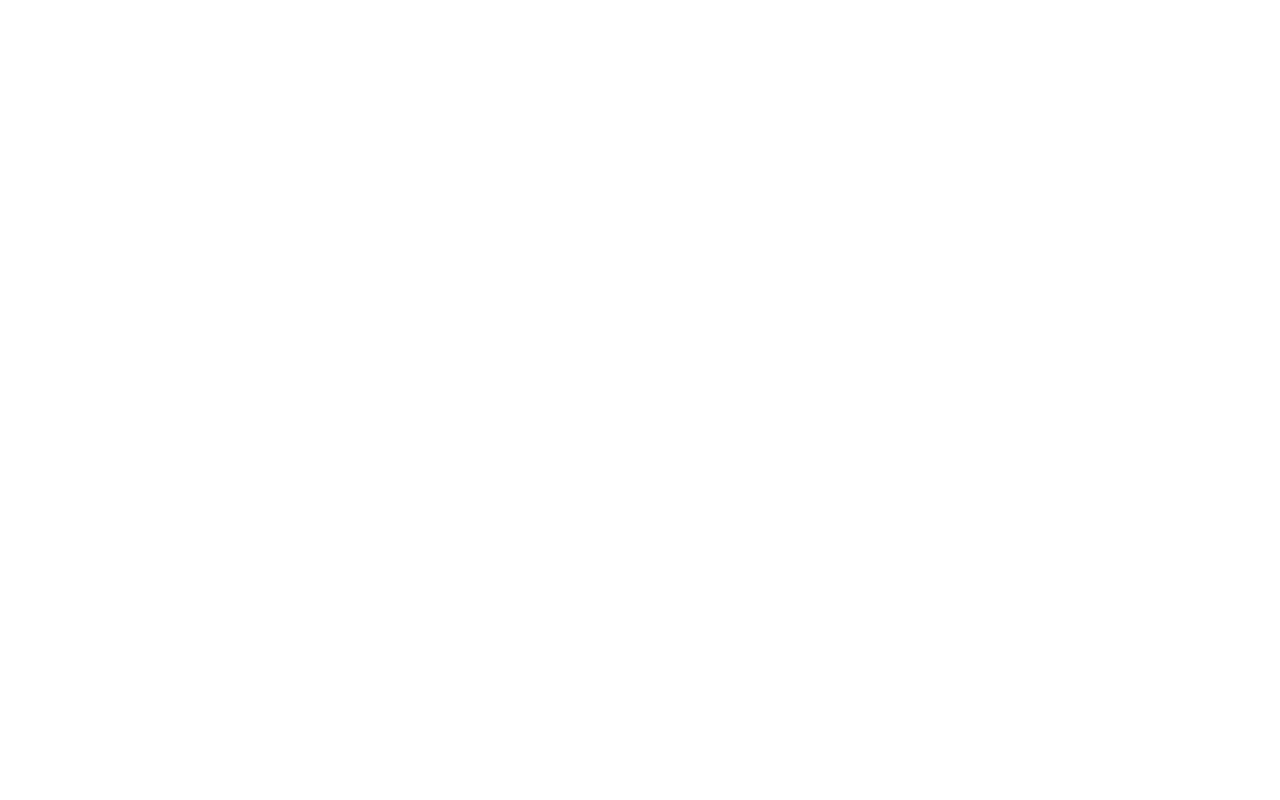
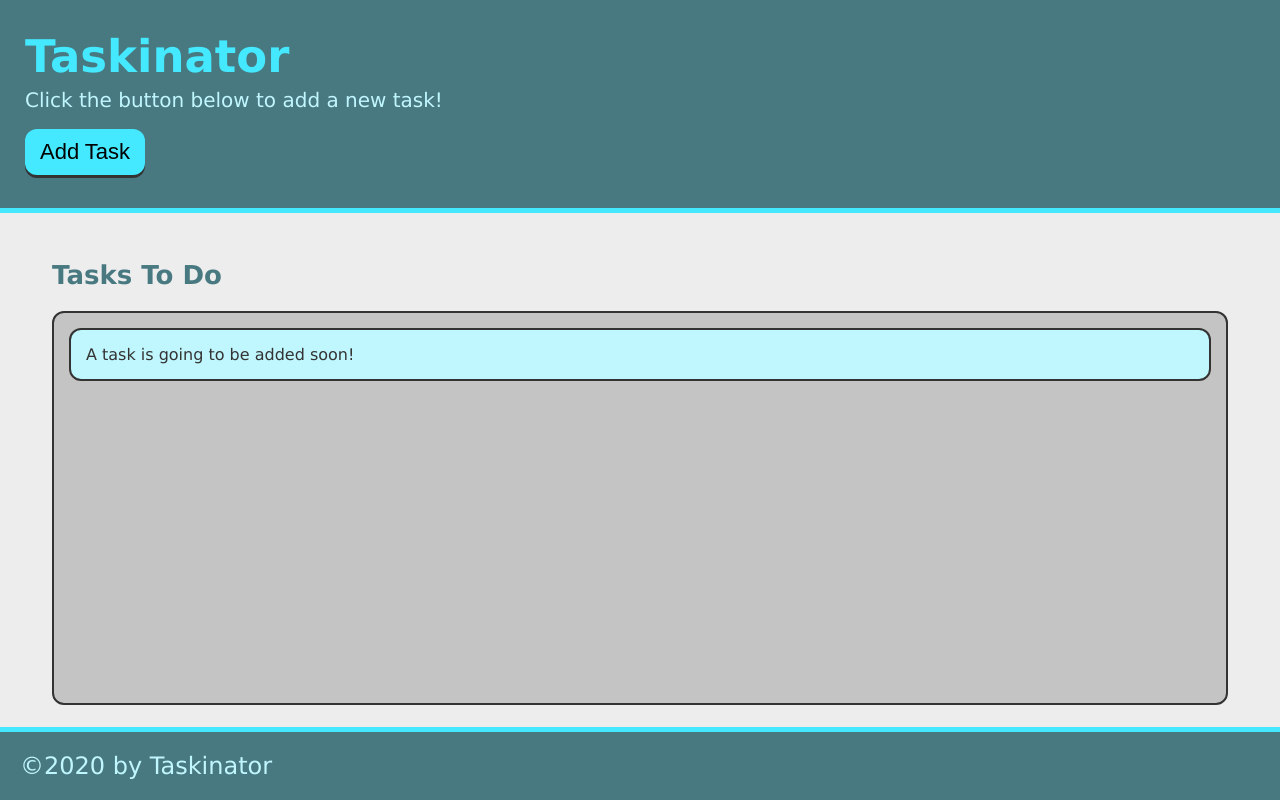
Before and after one commit to jtdprogramming/taskinator, a plain HTML site: page index.html in a window 1280 px wide. Drawn offline with Linux system fonts and the light colour scheme.

Commit message:
4.1.6 Taskinator

```diff
--- a/index.html
+++ b/index.html
@@ -4,8 +4,27 @@
   <meta charset="UTF-8">
   <meta http-equiv="X-UA-Compatible" content="IE=edge">
   <meta name="viewport" content="width=device-width, initial-scale=1.0">
-  <title>Document</title>
+  <title>Taskinator</title>
+  <link rel="stylesheet" href="./assets/css/style.css">
 </head>
+
 <body>
+  <header>
+    <h1 class="page-title">Taskinator</h1>
+    <p>Click the button below to add a new task!</p>
+    <button class="btn">Add Task</button>
+  </header>
+  <main class="page-content">
+    <section class="task-list-wrapper">
+      <h2 class="list-title">Tasks To Do</h2>
+      <ul class="task-list">
+        <li class="task-item">A task is going to be added soon!</li>
+      </ul>
+    </section>
+  </main>
+
+  <footer>&copy;2020 by Taskinator</footer>
+
+  <script src="./assets/js/script.js"></script>
 </body>
 </html>
```
